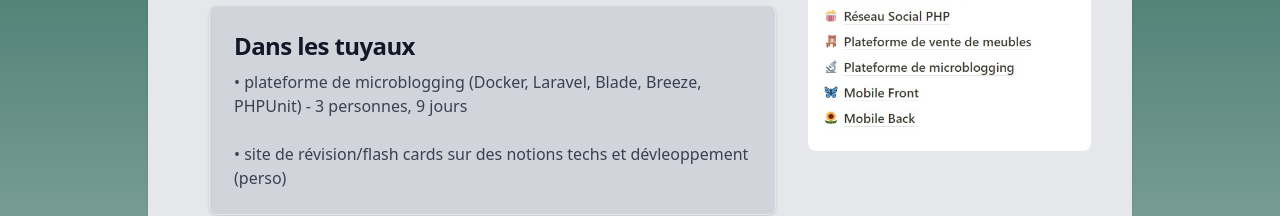
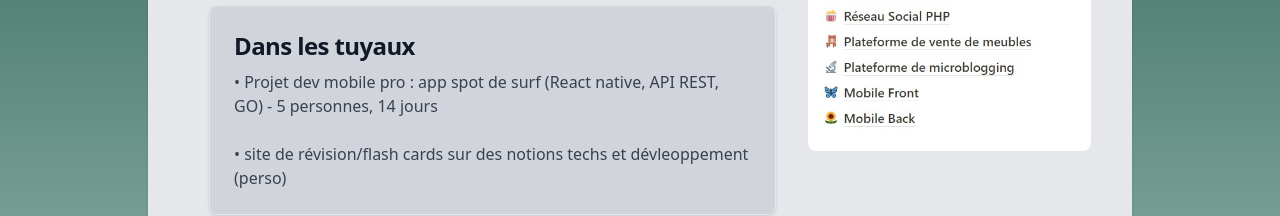
Before and after one commit to elsacatoire/blog-next, a Next.js app: page /projets in a window 1280 px wide. Shown: the part 520-736 px from the top of the page. Built offline with nearby package versions, Linux system fonts and the light colour scheme.

Commit message:
fix et maj text projets

```diff
--- a/app/contact/page.tsx
+++ b/app/contact/page.tsx
@@ -11,7 +11,7 @@ export default function Contact() {
                             Curieuse et ouverte la conversation, n&rsquo;hésitez pas à me contacter
                         </h5>
                         <h3 className="text-center text-green-700 md:px-20 md:mb-2 md:text-3l tracking-tight dark:text-white">
-                            *Elsa is also aviable in English, use to live and work abroad. So let&rsquo;s talk about your projetcts !
+                            *Elsa is also available in English, use to live and work abroad. So let&rsquo;s talk about your projetcts !
                         </h3>
                         <br />
                         <p className="font-normal text-gray-700 dark:text-gray-400">
--- a/app/projets/page.tsx
+++ b/app/projets/page.tsx
@@ -24,7 +24,7 @@ export default function Projects() {
 
                         <div className="h-full max-w-m p-6 bg-gray-300 border border-gray-200 rounded-lg shadow dark:bg-gray-800 dark:border-gray-700 dark:hover:bg-gray-700">
                             <h5 className="mb-2 text-2xl font-bold tracking-tight text-gray-900 dark:text-white">Dans les tuyaux</h5>
-                            <p className="font-normal text-gray-700 dark:text-gray-400">&#x2022; plateforme de microblogging (Docker, Laravel, Blade, Breeze, PHPUnit) - 3 personnes, 9 jours</p>
+                            <p className="font-normal text-gray-700 dark:text-gray-400">&#x2022; Projet dev mobile pro : app spot de surf (React native, API REST, GO) - 5 personnes, 14 jours</p>
                             <br />
                             <p className="font-normal text-gray-700 dark:text-gray-400">&#x2022; site de révision/flash cards sur des notions techs et dévleoppement (perso)</p>
                         </div>
```
